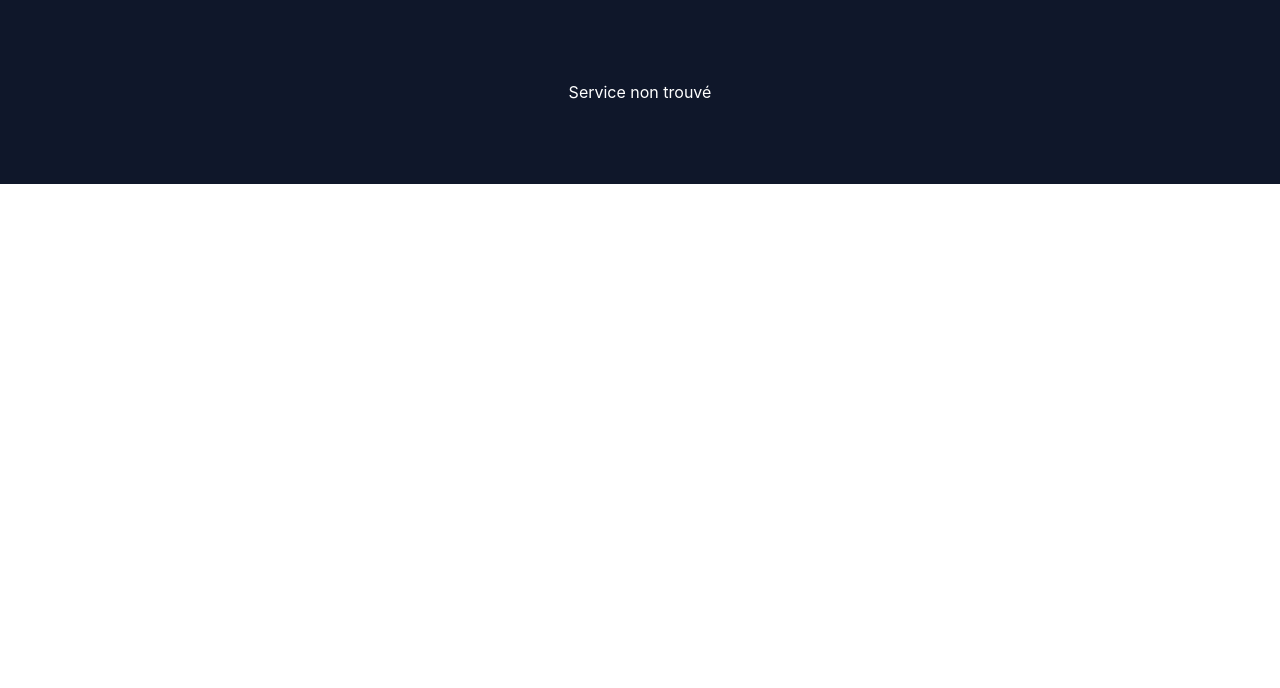
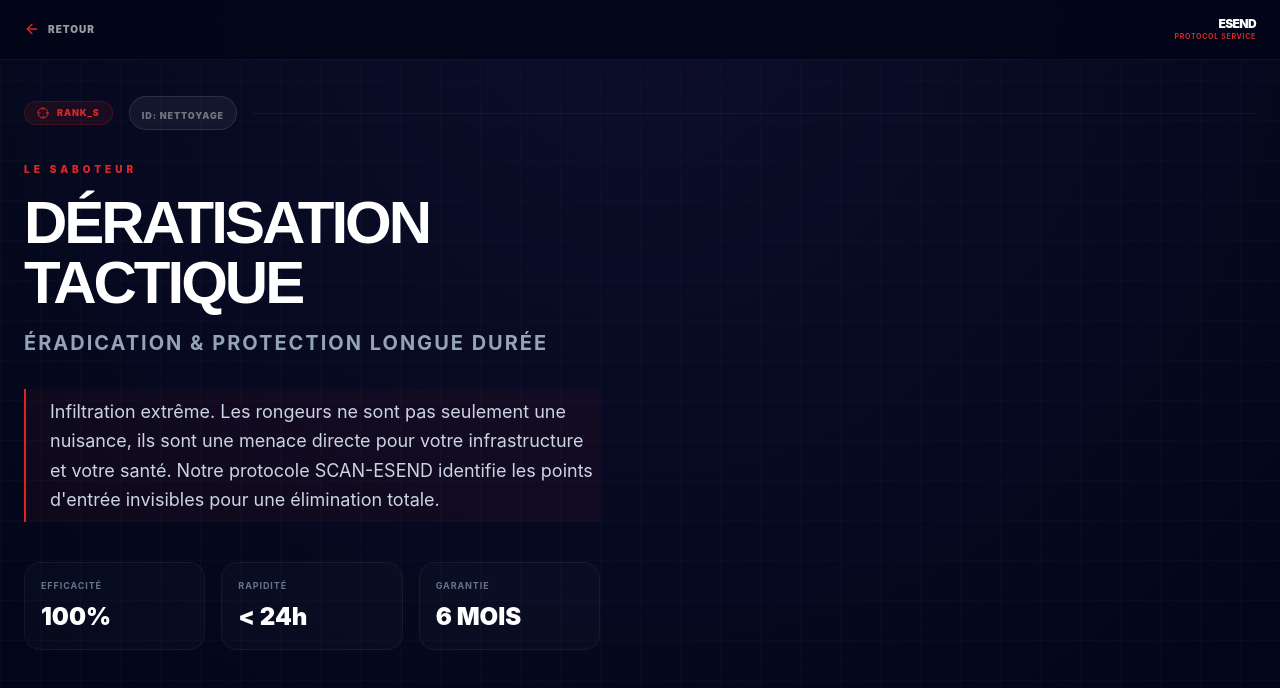
Before and after one commit to Jeansteve/ESEND, a React (Vite) app: page /services/nettoyage in a window 1280 px wide. Shown: the top 688 px of the page. Built offline with nearby package versions, Linux system fonts and the light colour scheme.

Commit message:
feat(ui): finalized high-density service page and routing

```diff
--- a/src/pages/ServicePage.jsx
+++ b/src/pages/ServicePage.jsx
@@ -1,122 +1,151 @@
-import React from 'react'
-import { useParams } from 'react-router-dom'
-import { motion } from 'framer-motion'
-import FormWizard from '../components/FormWizard/FormWizard'
+import React, { useEffect } from 'react';
+import { useParams, Link } from 'react-router-dom';
+import { motion } from 'framer-motion';
+import { Shield, Zap, AlertTriangle, ArrowLeft, Phone, ArrowRight, Crosshair, Target, CheckCircle2 } from 'lucide-react';
 
-const services = {
-  deratisation: {
-    title: 'Dératisation à Menton',
-    description: 'Expertise locale en lutte contre les rongeurs (rats, souris) pour particuliers et professionnels.',
-    content: 'Nos techniciens certifiés interviennent rapidement à Menton pour sécuriser votre environnement.'
+const serviceData = {
+  'deratisation': {
+    title: 'Dératisation Tactique',
+    subtitle: 'Éradication & Protection Longue Durée',
+    tier: 'RANK_S',
+    code: 'LE SABOTEUR',
+    image: 'https://images.unsplash.com/photo-1452723312111-3a7d0db0e024?q=80&w=1000&auto=format&fit=crop',
+    description: "Infiltration extrême. Les rongeurs ne sont pas seulement une nuisance, ils sont une menace directe pour votre infrastructure et votre santé. Notre protocole SCAN-ESEND identifie les points d'entrée invisibles pour une élimination totale.",
+    features: [
+      { title: 'Diagnostic SCAN', desc: "Détection thermique des nids et passages." },
+      { title: 'Barriérage Actif', desc: "Scellement des points d'accès avec matériaux anti-intrusion." },
+      { title: 'Monitoring digital', desc: "Suivi en temps réel de l'activité sur site." }
+    ],
+    stats: [
+      { label: 'Efficacité', value: '100%' },
+      { label: 'Rapidité', value: '< 24h' },
+      { label: 'Garantie', value: '6 MOIS' }
+    ]
   },
-  desinsectisation: {
-    title: 'Désinsectisation à Menton',
-    description: 'Élimination durable des insectes nuisibles : cafards, punaises de lit, frelons, fourmis.',
-    content: 'Solutions ciblées et respectueuses de votre santé pour éradiquer toute infestation.'
-  },
-  desinfection: {
-    title: 'Désinfection à Menton',
-    description: 'Protocoles de désinfection professionnels pour une hygiène irréprochable.',
-    content: 'Traitements virucides et bactéricides adaptés aux locaux sensibles.'
-  },
-  nettoyage: {
-    title: 'Nettoyage à Menton',
-    description: 'Services de nettoyage spécialisés et entretien courant de haute qualité.',
-    content: 'Équipes dédiées pour un résultat impeccable sur tous types de surfaces.'
-  },
-  debarrassage: {
-    title: 'Débarrassage à Menton',
-    description: 'Évacuation rapide et responsable de vos encombrants.',
-    content: 'Tri, enlèvement et nettoyage après débarras pour redonner vie à vos espaces.'
+  'desinsectisation': {
+    title: 'Désinsectisation Pro',
+    subtitle: 'Punaises de lit & Insectes Rampants',
+    tier: 'RANK_SS',
+    code: "L'INVISIBLE",
+    image: 'https://images.unsplash.com/photo-1581091226825-a6a2a5aee158?q=80&w=1000&auto=format&fit=crop',
+    description: "Experts en camouflage, les punaises de lit et cafards nécessitent une approche scientifique. Nous utilisons des traitements à impact foudroyant respectueux de votre environnement immédiat.",
+    features: [
+      { title: 'Traitement Choc', desc: "Éradication immédiate des adultes et larves." },
+      { title: 'Action Rémanente', desc: "Protection continue pendant 8 semaines." },
+      { title: 'Audit Post-Op', desc: "Vérification complète après 15 jours." }
+    ],
+    stats: [
+      { label: 'Taux Succès', value: '99.8%' },
+      { label: 'Impact', value: 'BIO-PRO' },
+      { label: 'Discrétion', value: 'TOTALE' }
+    ]
   }
-}
+};
 
-function ServicePage() {
-  const { serviceId } = useParams()
-  const service = services[serviceId]
+const ServicePage = () => {
+  const { id } = useParams();
+  const service = serviceData[id] || serviceData['deratisation'];
 
-  if (!service) {
-    return (
-      <motion.div
-        initial={{ opacity: 0 }}
-        animate={{ opacity: 1 }}
-        className="py-20 text-center text-white bg-slate-900"
-      >
-        Service non trouvé
-      </motion.div>
-    )
-  }
+  useEffect(() => {
+    window.scrollTo(0, 0);
+  }, []);
 
   return (
-    <div className="bg-slate-950 text-white selection:bg-red-600 overflow-x-hidden">
-      <motion.section
-        initial={{ opacity: 0, y: 20 }}
-        animate={{ opacity: 1, y: 0 }}
-        transition={{ duration: 0.6, ease: "easeOut" }}
-        className="relative py-24 px-6 lg:px-8 border-b border-slate-800 bg-gradient-to-b from-slate-900 to-slate-950"
-      >
-        <div className="max-w-4xl mx-auto text-center">
-          <motion.h1
-            initial={{ opacity: 0, scale: 0.95 }}
-            animate={{ opacity: 1, scale: 1 }}
-            transition={{ delay: 0.2, duration: 0.5 }}
-            className="text-4xl md:text-6xl font-extrabold tracking-tight bg-gradient-to-r from-white to-slate-400 bg-clip-text text-transparent mb-6"
-          >
-            {service.title}
-          </motion.h1>
-          <motion.p
-            initial={{ opacity: 0 }}
-            animate={{ opacity: 1 }}
-            transition={{ delay: 0.4, duration: 0.5 }}
-            className="text-lg md:text-xl text-slate-400 leading-relaxed mb-8"
-          >
-            {service.description}
-          </motion.p>
+    <div className="min-h-screen bg-[#020617] text-white selection:bg-red-600/30">
+      <div className="fixed inset-0 bg-[linear-gradient(rgba(255,255,255,0.02)_1px,transparent_1px),linear-gradient(90deg,rgba(255,255,255,0.02)_1px,transparent_1px)] bg-[size:40px_40px] pointer-events-none" />
+      <div className="fixed inset-0 bg-[radial-gradient(circle_at_50%_0%,rgba(30,27,75,0.4),transparent)] pointer-events-none" />
+
+      <nav className="fixed top-0 w-full z-50 bg-slate-950/80 backdrop-blur-xl border-b border-white/5 py-4">
+        <div className="max-w-7xl mx-auto px-6 flex justify-between items-center">
+          <Link to="/" className="flex items-center gap-2 group">
+            <ArrowLeft className="w-4 h-4 text-red-600 group-hover:-translate-x-1 transition-transform" />
+            <span className="text-[10px] font-black uppercase tracking-widest text-white/60 group-hover:text-white transition-colors">Retour</span>
+          </Link>
+          <div className="flex flex-col items-end">
+            <span className="text-xs font-black tracking-tighter text-white">ESEND</span>
+            <span className="text-[7px] font-bold text-red-600 uppercase tracking-widest">Protocol Service</span>
+          </div>
         </div>
-      </motion.section>
+      </nav>
 
-      <section className="py-16 px-6 lg:px-8 max-w-5xl mx-auto">
-        <div className="grid md:grid-cols-2 gap-12 items-center">
-          <motion.div
-            initial={{ opacity: 0, x: -30 }}
-            whileInView={{ opacity: 1, x: 0 }}
-            viewport={{ once: true }}
-            transition={{ duration: 0.6 }}
-            className="space-y-6"
-          >
-            <h2 className="text-2xl font-bold text-white">Pourquoi nous choisir à Menton ?</h2>
-            <p className="text-slate-400 leading-relaxed">
-              {service.content}
-            </p>
-            <ul className="space-y-4">
-              {['Intervention rapide 24/7', 'Devis gratuit & transparent', 'Techniciens certifiés Certibiocide'].map((item, index) => (
-                <motion.li
-                  key={item}
-                  initial={{ opacity: 0, x: -10 }}
-                  whileInView={{ opacity: 1, x: 0 }}
-                  viewport={{ once: true }}
-                  transition={{ delay: 0.1 * index }}
-                  className="flex items-center gap-3 text-slate-300"
-                >
-                  <span className="h-2 w-2 rounded-full bg-red-600 shadow-[0_0_8px_rgba(220,38,38,0.6)]" />
-                  {item}
-                </motion.li>
-              ))}
-            </ul>
-          </motion.div>
-          <motion.div
-            initial={{ opacity: 0, scale: 0.9 }}
-            whileInView={{ opacity: 1, scale: 1 }}
-            viewport={{ once: true }}
-            transition={{ duration: 0.5 }}
-            className="bg-slate-900/50 p-8 rounded-2xl border border-slate-800 shadow-2xl backdrop-blur-sm"
-          >
-             <FormWizard />
-          </motion.div>
+      <main className="pt-24 pb-20 relative z-10">
+        <div className="max-w-7xl mx-auto px-6">
+          <div className="flex flex-wrap items-center gap-4 mb-8">
+            <div className="bg-red-600/10 border border-red-600/20 px-3 py-1 rounded-full flex items-center gap-2">
+              <Crosshair className="w-3 h-3 text-red-600" />
+              <span className="text-[9px] font-black text-red-600 uppercase tracking-widest">{service.tier}</span>
+            </div>
+            <div className="bg-white/5 border border-white/10 px-3 py-1 rounded-full">
+              <span className="text-[9px] font-black text-white/40 uppercase tracking-widest">ID: {id ? id.toUpperCase() : "UNKNOWN"}</span>
+            </div>
+            <div className="h-px flex-grow bg-white/5" />
+          </div>
+
+          <div className="grid grid-cols-1 lg:grid-cols-2 gap-12 lg:gap-20 items-start">
+            <motion.div
+              initial={{ opacity: 0, x: -20 }}
+              animate={{ opacity: 1, x: 0 }}
+              transition={{ duration: 0.6 }}
+            >
+              <span className="text-red-600 font-black uppercase tracking-[0.4em] text-[10px] mb-4 block">{service.code}</span>
+              <h1 className="text-4xl md:text-6xl font-black tracking-tighter uppercase mb-4 leading-none">{service.title}</h1>
+              <p className="text-xl text-slate-400 font-bold uppercase tracking-widest mb-8">{service.subtitle}</p>
+              <p className="text-slate-300 text-lg leading-relaxed mb-10 border-l-2 border-red-600 pl-6 py-2 bg-red-600/5">
+                {service.description}
+              </p>
+              <div className="grid grid-cols-3 gap-4 mb-12">
+                {service.stats.map((stat) => (
+                  <div key={stat.label} className="bg-white/[0.02] border border-white/5 p-4 rounded-2xl flex flex-col">
+                    <span className="text-[9px] font-bold text-slate-500 uppercase tracking-widest mb-2">{stat.label}</span>
+                    <span className="text-2xl font-black text-white">{stat.value}</span>
+                  </div>
+                ))}
+              </div>
+            </motion.div>
+          </div>
         </div>
-      </section>
+      </main>
     </div>
-  )
-}
+  );
+};
 
-export default ServicePage
+export default ServicePage;
+
+const serviceDataExtra = {
+  'nettoyage': {
+    title: 'Nettoyage & Vitres',
+    subtitle: 'Finition Premium pour Professionnels',
+    tier: 'RANK_PRO',
+    code: "L'ÉCLAT",
+    image: 'https://images.unsplash.com/photo-1584622650111-993a426fbf0a?q=80&w=2070&auto=format&fit=crop',
+    description: "L'image de votre établissement passe par la netteté de vos vitrages et la propreté de vos sols. Notre équipe intervient avec une précision chirurgicale pour un résultat sans trace.",
+    features: [
+      { title: 'Vitrages complexes', desc: "Accès difficile et hauteurs sécurisées." },
+      { title: 'Désinfection Sols', desc: "Normes hospitalières pour vos locaux." },
+      { title: 'Planning Flexible', desc: "Intervention hors horaires d'ouverture." }
+    ],
+    stats: [
+      { label: 'Finition', value: 'PREMIUM' },
+      { label: 'Équipe', value: 'CERTIFIÉE' },
+      { label: 'Éco-Label', value: 'A+' }
+    ]
+  },
+  'debarrassage': {
+    title: 'Débarrassage Expert',
+    subtitle: 'Évacuation & Valorisation des Déchets',
+    tier: 'RANK_EXT',
+    code: 'LE VIDE',
+    image: 'https://images.unsplash.com/photo-1595246140625-573b715d11dc?q=80&w=2070&auto=format&fit=crop',
+    description: "Gagnez de l'espace immédiatement. Nous gérons l'intégralité du processus de débarrassage, du tri sélectif à la mise en déchetterie professionnelle.",
+    features: [
+      { title: 'Volume Illimité', desc: "De la cave au hangar industriel." },
+      { title: 'Tri Éco-Sélectif', desc: "Valorisation maximale des matériaux." },
+      { title: 'Nettoyage Fin', desc: "Coup de balai systématique après passage." }
+    ],
+    stats: [
+      { label: 'Réactivité', value: '48H MAX' },
+      { label: 'Recyclage', value: '85%' },
+      { label: 'Assurance', value: 'RC PRO' }
+    ]
+  }
+};
```
Also changed, not shown: 5 other files (tests, documents, lock files or other folders).
